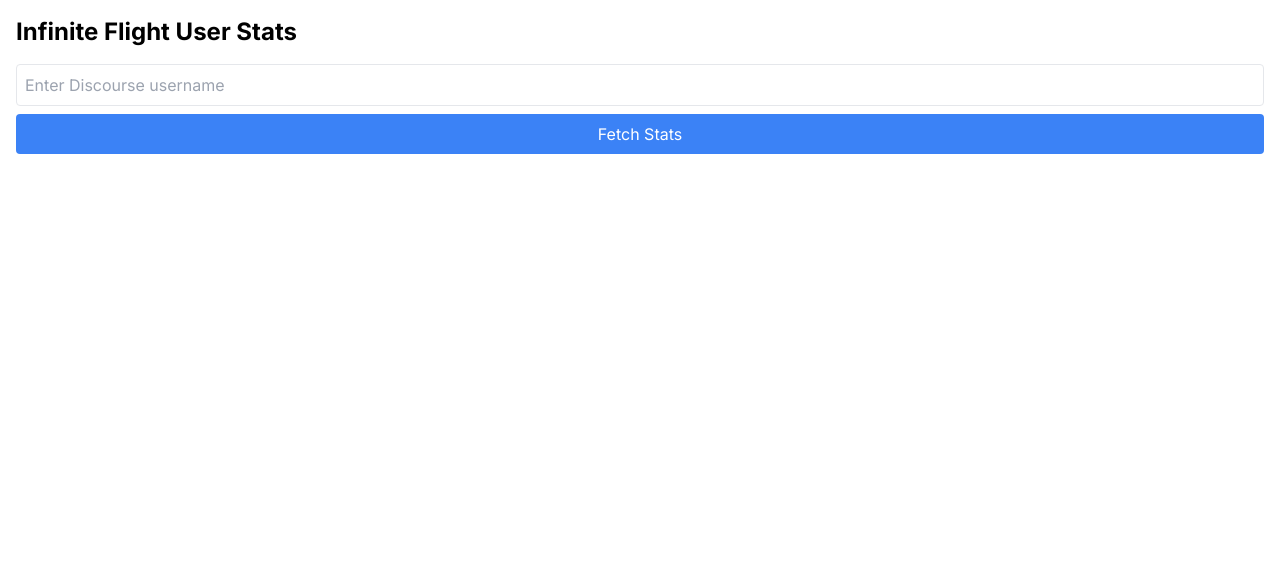
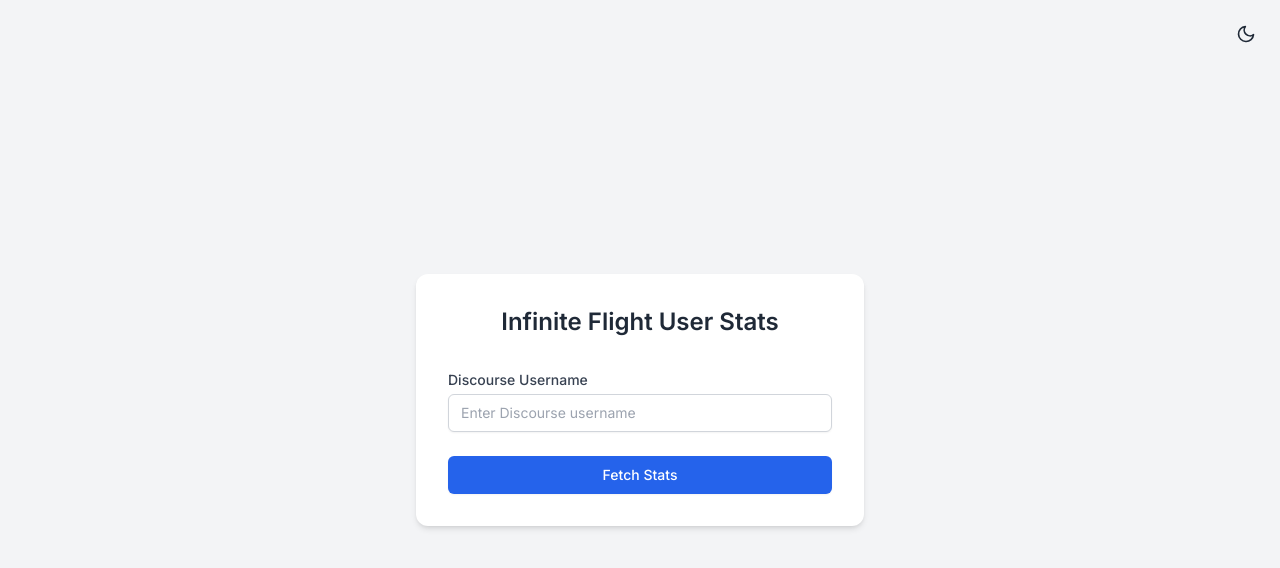
Before and after one commit to Stanislas7/InfiniteStats, a Next.js app: page / in a window 1280 px wide. Shown: the top 568 px of the page. Built offline with nearby package versions, Linux system fonts and the light colour scheme.

Commit message:
Added theme manager + some cleanup

```diff
--- a/src/app/layout.tsx
+++ b/src/app/layout.tsx
@@ -1,22 +1,27 @@
-import type { Metadata } from "next";
-import { Inter } from "next/font/google";
-import "./globals.css";
+import { ThemeProvider } from 'next-themes';
+import type { Metadata } from 'next';
+import { Inter } from 'next/font/google';
+import './globals.css';
 
-const inter = Inter({ subsets: ["latin"] });
+const inter = Inter({ subsets: ['latin'] });
 
 export const metadata: Metadata = {
-  title: "InfiniteStats",
-  description: "InfiniteStats in an app to track your Infinite Flight stats",
+  title: 'Infinite Flight User Stats',
+  description: 'Look up Infinite Flight user stats',
 };
 
 export default function RootLayout({
   children,
-}: Readonly<{
+}: {
   children: React.ReactNode;
-}>) {
+}) {
   return (
-    <html lang="en">
-      <body className={inter.className}>{children}</body>
+    <html lang="en" suppressHydrationWarning>
+      <body className={inter.className}>
+        <ThemeProvider attribute="class">
+          {children}
+        </ThemeProvider>
+      </body>
     </html>
   );
 }
--- a/src/app/page.tsx
+++ b/src/app/page.tsx
@@ -1,10 +1,18 @@
 import UsernameForm from '@/components/UsernameForm';
+import DarkModeToggle from '@/components/DarkModeToggle';
 
 export default function Home() {
   return (
-    <main className="container mx-auto p-4">
-      <h1 className="text-2xl font-bold mb-4">Infinite Flight User Stats</h1>
-      <UsernameForm />
+    <main className="flex flex-col items-center justify-center min-h-screen bg-gray-100 dark:bg-gray-900 transition-colors duration-300">
+      <div className="absolute top-4 right-4">
+        <DarkModeToggle />
+      </div>
+      <div className="w-full max-w-md p-8 space-y-8 bg-white dark:bg-gray-800 rounded-xl shadow-md">
+        <h1 className="text-2xl font-semibold text-center text-gray-800 dark:text-gray-200">
+          Infinite Flight User Stats
+        </h1>
+        <UsernameForm />
+      </div>
     </main>
   );
 }
--- a/src/app/stats/[username]/page.tsx
+++ b/src/app/stats/[username]/page.tsx
@@ -1,4 +1,6 @@
 import { fetchUserStats } from '@/lib/api';
+import Link from 'next/link';
+import DarkModeToggle from '@/components/DarkModeToggle';
 
 export default async function StatsPage({
   params,
@@ -8,19 +10,50 @@
   const stats = await fetchUserStats(params.username);
 
   if (!stats) {
-    return <div>User not found</div>;
+    return (
+      <div className="flex items-center justify-center min-h-screen bg-gray-100 dark:bg-gray-900">
+        <div className="text-center">
+          <h1 className="text-3xl font-bold text-red-600 dark:text-red-400 mb-4">User not found</h1>
+          <Link href="/" className="text-blue-500 hover:underline">
+            Go back to search
+          </Link>
+        </div>
+      </div>
+    );
   }
 
   return (
-    <div className="container mx-auto p-4">
-      <h1 className="text-2xl font-bold mb-4">Stats for {params.username}</h1>
-      <div className="bg-gray-100 p-4 rounded">
-        <p>XP: {stats.xp}</p>
-        <p>Online Flights: {stats.onlineFlights}</p>
-        <p>Landing Count: {stats.landingCount}</p>
-        <p>Flight Time: {stats.flightTime}</p>
-        <p>Violations: {stats.violations}</p>
+    <div className="flex flex-col items-center justify-center min-h-screen bg-gray-100 dark:bg-gray-900 transition-colors duration-300">
+      <div className="absolute top-4 right-4">
+        <DarkModeToggle />
+      </div>
+      <div className="w-full max-w-2xl p-8 space-y-8 bg-white dark:bg-gray-800 rounded-xl shadow-md">
+        <h1 className="text-2xl font-semibold text-center text-gray-800 dark:text-gray-200 mb-6">
+          Stats for {params.username}
+        </h1>
+        <div className="grid grid-cols-2 gap-4">
+          <StatItem label="XP" value={stats.xp} />
+          <StatItem label="Online Flights" value={stats.onlineFlights} />
+          <StatItem label="Landing Count" value={stats.landingCount} />
+          <StatItem label="Flight Time" value={`${Math.floor(stats.flightTime / 60)} hours`} />
+          <StatItem label="Violations" value={stats.violations} />
+          <StatItem label="Grade" value={stats.grade} />
+        </div>
+        <div className="text-center mt-8">
+          <Link href="/" className="text-blue-500 hover:underline">
+            Search another user
+          </Link>
+        </div>
       </div>
     </div>
   );
 }
+
+function StatItem({ label, value }: { label: string; value: string | number }) {
+  return (
+    <div className="bg-gray-100 dark:bg-gray-700 p-4 rounded-lg">
+      <h2 className="text-sm font-medium text-gray-500 dark:text-gray-400">{label}</h2>
+      <p className="mt-1 text-xl font-semibold text-gray-900 dark:text-gray-100">{value}</p>
+    </div>
+  );
+}
--- /dev/null
+++ b/src/components/DarkModeToggle.tsx
@@ -0,0 +1,28 @@
+'use client';
+
+import { useState, useEffect } from 'react';
+import { useTheme } from 'next-themes';
+import { FiSun, FiMoon } from 'react-icons/fi';
+
+export default function DarkModeToggle() {
+  const [mounted, setMounted] = useState(false);
+  const { theme, setTheme } = useTheme();
+
+  useEffect(() => setMounted(true), []);
+
+  if (!mounted) return null;
+
+  return (
+    <button
+      className="p-2 rounded-md hover:bg-gray-200 dark:hover:bg-gray-700 transition-colors duration-200"
+      onClick={() => setTheme(theme === 'dark' ? 'light' : 'dark')}
+      aria-label="Toggle dark mode"
+    >
+      {theme === 'dark' ? (
+        <FiSun className="w-5 h-5 text-yellow-300" />
+      ) : (
+        <FiMoon className="w-5 h-5 text-gray-800" />
+      )}
+    </button>
+  );
+}
--- a/src/components/UsernameForm.tsx
+++ b/src/components/UsernameForm.tsx
@@ -13,15 +13,25 @@
   };
 
   return (
-    <form onSubmit={handleSubmit} className="flex flex-col gap-2">
+    <form onSubmit={handleSubmit} className="space-y-6">
+      <div>
+        <label htmlFor="username" className="block text-sm font-medium text-gray-700 dark:text-gray-300">
+          Discourse Username
+        </label>
         <input
           type="text"
+          id="username"
           value={username}
           onChange={(e) => setUsername(e.target.value)}
           placeholder="Enter Discourse username"
-        className="border p-2 rounded"
+          className="mt-1 block w-full px-3 py-2 bg-white dark:bg-gray-700 border border-gray-300 dark:border-gray-600 rounded-md shadow-sm placeholder-gray-400 dark:placeholder-gray-500 text-gray-900 dark:text-gray-100 focus:outline-none focus:ring-blue-500 focus:border-blue-500 sm:text-sm"
+          required
         />
-      <button type="submit" className="bg-blue-500 text-white p-2 rounded">
+      </div>
+      <button
+        type="submit"
+        className="w-full flex justify-center py-2 px-4 border border-transparent rounded-md shadow-sm text-sm font-medium text-white bg-blue-600 hover:bg-blue-700 focus:outline-none focus:ring-2 focus:ring-offset-2 focus:ring-blue-500 transition duration-150 ease-in-out dark:bg-blue-700 dark:hover:bg-blue-600"
+      >
         Fetch Stats
       </button>
     </form>
--- a/tailwind.config.ts
+++ b/tailwind.config.ts
@@ -15,6 +15,8 @@
       },
     },
   },
+  darkMode: 'class',
   plugins: [],
 };
+
 export default config;
```
Also changed, not shown: package.json (+6 -4 lines), 1 other file (tests, documents, lock files or other folders). Lines whose indentation alone changed are shown as unchanged.
